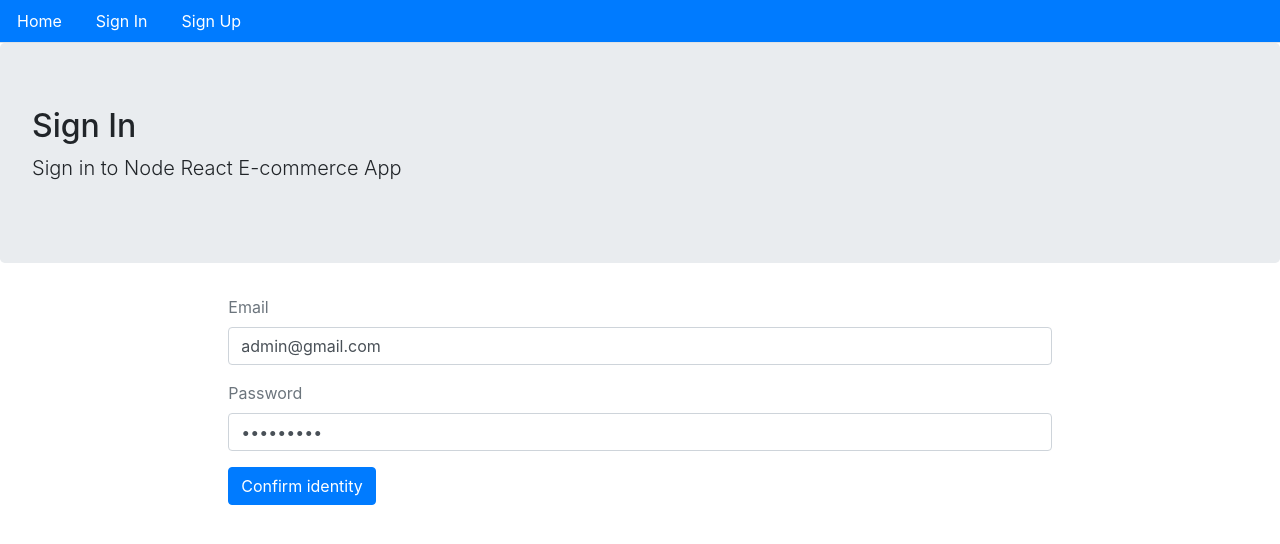
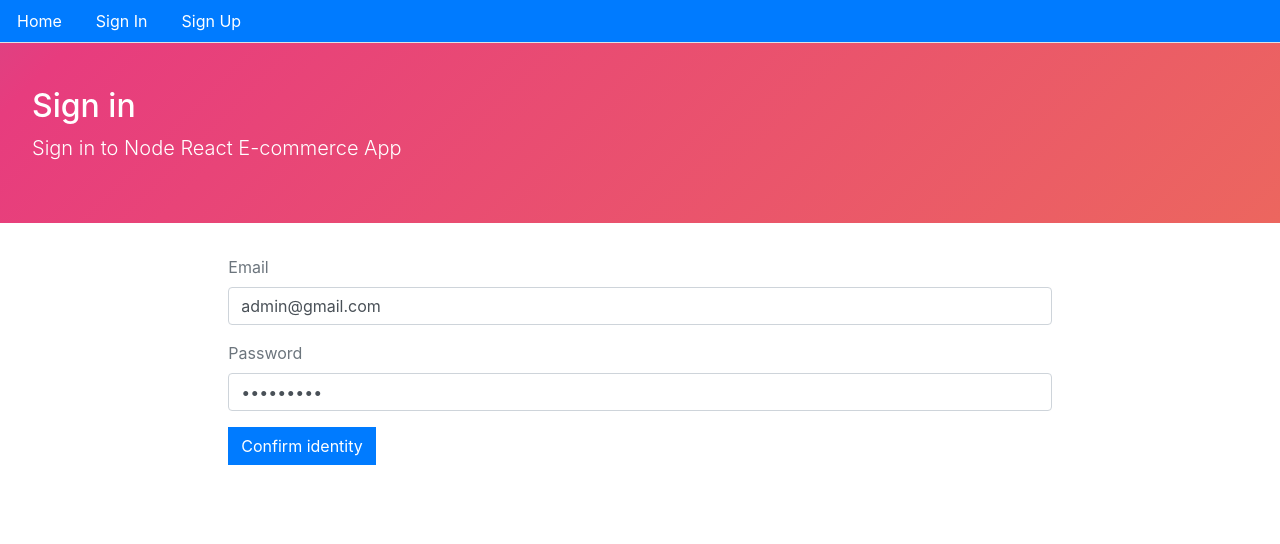
Before and after one commit to sajidkhaki/ecommerce-front, a React (Create React App) app: page /signin in a window 1280 px wide. Shown: the top 544 px of the page. Built offline with nearby package versions, Linux system fonts and the light colour scheme.

Commit message:
styling to jumbtron and image

```diff
--- a/src/admin/AddProduct.js
+++ b/src/admin/AddProduct.js
@@ -54,6 +54,9 @@ const AddProduct = () => {
         console.log("use effect called")
         init()
     }, [])
+
+
+    //useEffect(init(), [])
 
     const handleChange = (name) => event => {
         const value = name === 'photo' ? event.target.files[0] : event.target.value;
--- a/src/core/Card.js
+++ b/src/core/Card.js
@@ -13,7 +13,7 @@ const Card = ({ product }) => {
                     <p>{product.description}</p>
                     <p> ₹ : {product.price}</p>
                     <Link to="/" >
-                        <button className="btn btn-outline-primary mt-2 mb-2">
+                        <button className="btn btn-outline-primary mt-2 mb-2 mr-2">
                             View Products
                         </button>
                     </Link>
--- a/src/core/Layout.js
+++ b/src/core/Layout.js
@@ -1,5 +1,6 @@
 import React from 'react';
 import Menu from '../core/Menu'
+import "../styles.css"
 
 const Layout = ({ title = "Title", description = "Description", className, children }) => (
     <div>
--- /dev/null
+++ b/src/styles.css
@@ -0,0 +1,117 @@
+/**
+ * border radius
+ */
+
+.btn,
+.jumbotron,
+.nav :hover {
+    border-radius: 0px;
+}
+
+/* cart badge */
+
+.cart-badge,
+.cart-badge:hover {
+    border-radius: 50%;
+    padding: 2px;
+    font-size: 12px;
+    font-style: italic;
+    background: #000;
+}
+/**
+ * single product page - product name
+ */
+
+.name {
+    background: indigo;
+    color: #fff;
+    font-weight: bold;
+}
+
+/* black shade form 10-1 */
+.black-10 {
+    background: #f2f2f2;
+}
+.black-9 {
+    background: #e6e6e6;
+}
+.black-8 {
+    background: #d9d9d9;
+}
+.black-7 {
+    background: #cccccc;
+}
+.black-6 {
+    background: #bfbfbf;
+}
+.black-5 {
+    background: #b3b3b3;
+}
+
+/**
+ * product image on card
+ */
+
+.product-img {
+    min-height: 100px;
+}
+
+.jumbotron h2 {
+    margin-top: -20px;
+}
+
+@media only screen and (max-width: 600px) {
+    .jumbotron h2 {
+        margin-top: 10px;
+    }
+}
+
+/**
+ * jumbotron animation
+ */
+
+.jumbotron {
+    height: 180px;
+    color: #fff;
+    background: linear-gradient(-45deg, #ee7752, #e73c7e, #23a6d5, #23d5ab);
+    background-size: 400% 400%;
+    -webkit-animation: Gradient 15s ease infinite;
+    -moz-animation: Gradient 15s ease infinite;
+    animation: Gradient 15s ease infinite;
+}
+
+@-webkit-keyframes Gradient {
+    0% {
+        background-position: 0% 50%;
+    }
+    50% {
+        background-position: 100% 50%;
+    }
+    100% {
+        background-position: 0% 50%;
+    }
+}
+
+@-moz-keyframes Gradient {
+    0% {
+        background-position: 0% 50%;
+    }
+    50% {
+        background-position: 100% 50%;
+    }
+    100% {
+        background-position: 0% 50%;
+    }
+}
+
+@keyframes Gradient {
+    0% {
+        background-position: 0% 50%;
+    }
+    50% {
+        background-position: 100% 50%;
+    }
+    100% {
+        background-position: 0% 50%;
+    }
+}
--- a/src/user/Signin.js
+++ b/src/user/Signin.js
@@ -79,7 +79,7 @@ const Signin = () => {
                 return <Redirect to="/" />
         }
         return (
-                <Layout title="Sign In" description="Sign in to Node React E-commerce App"
+                <Layout title="Sign in" description="Sign in to Node React E-commerce App"
                         className="container col-md-8 offset-md-2" >
                         { showLoading()}
                         { showError()}
```
